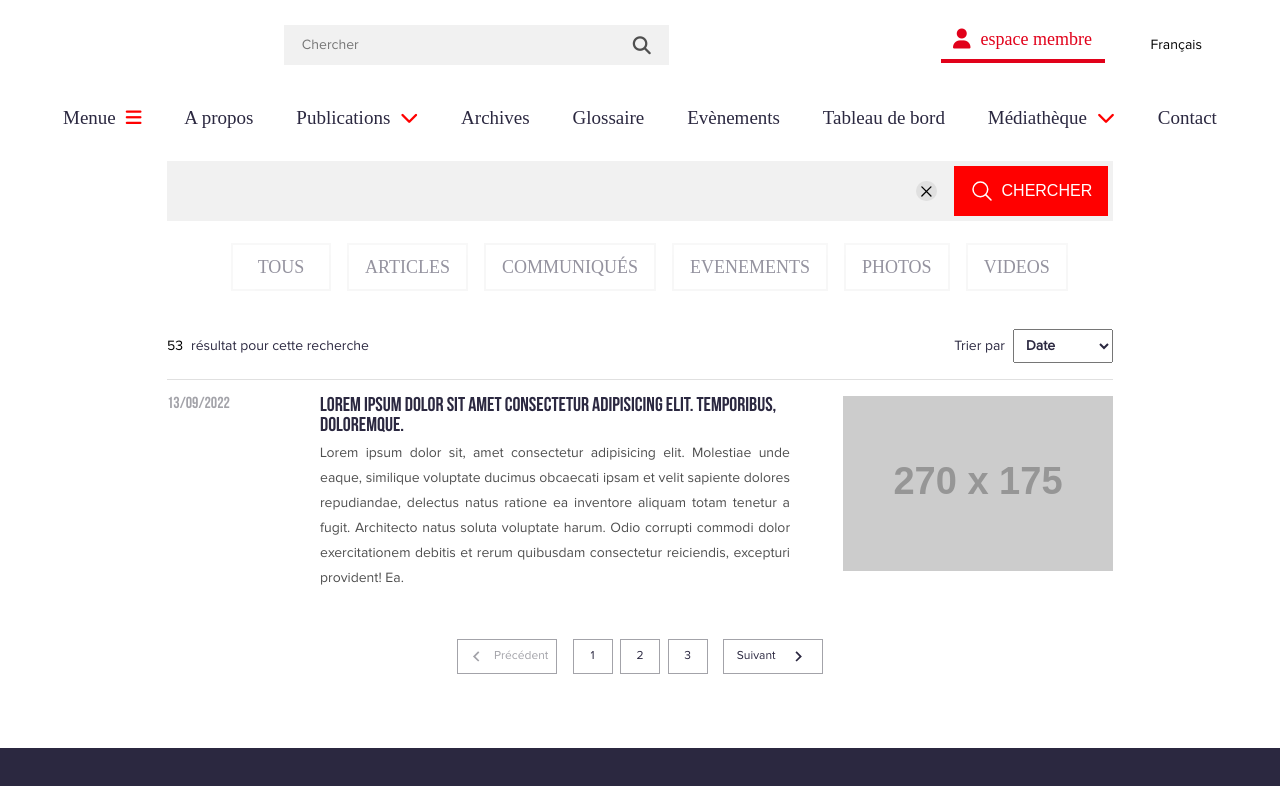
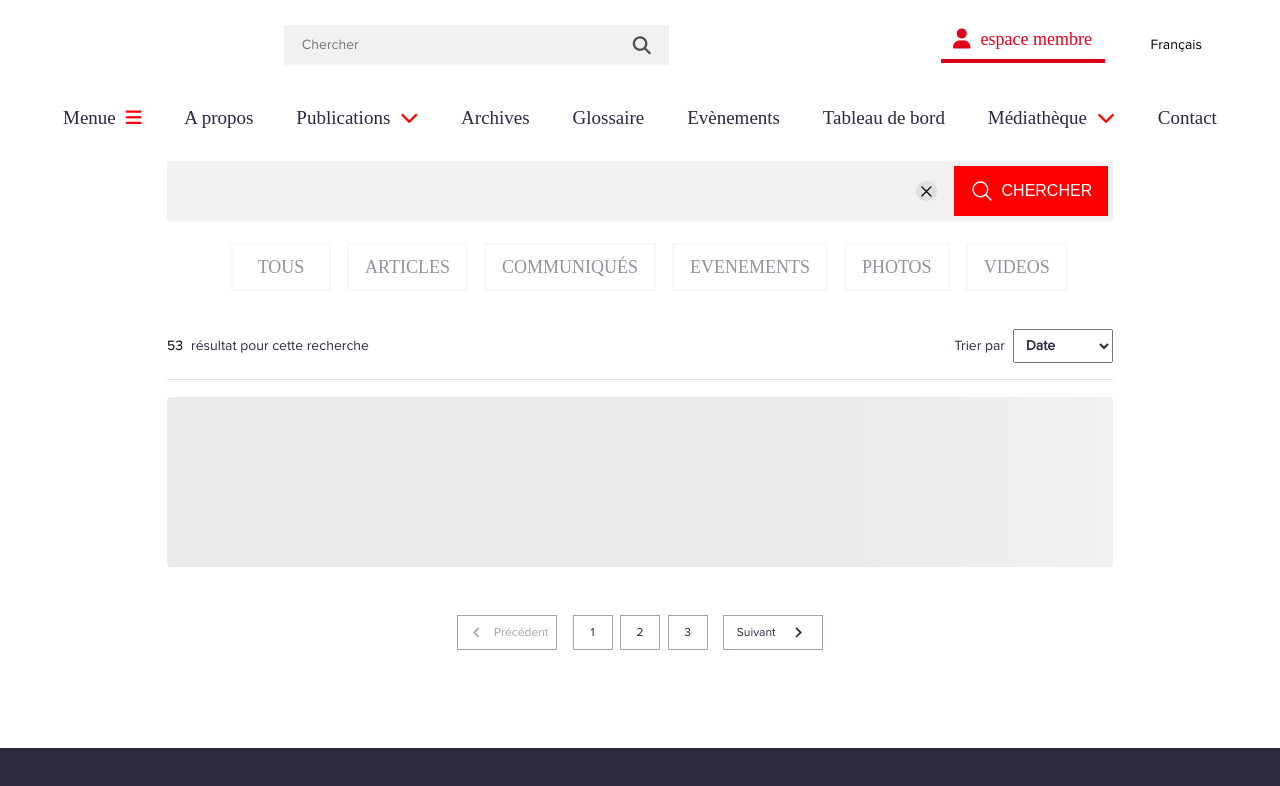
Before and after one commit to tarekguermazi/buildfront0602, a React (Create React App) app: page /search in a window 1280 px wide. Shown: the top 786 px of the page. Built offline with nearby package versions, Linux system fonts and the light colour scheme.

Commit message:
Initial search logic

```diff
--- /dev/null
+++ b/src/modules/Search/SearchService.tsx
@@ -0,0 +1,12 @@
+import authAxios from "src/modules/shared/axios/authAxios";
+import AuthCurrentTenant from "src/modules/auth/authCurrentTenant";
+
+export default class SearchService {
+
+    static async getSearchResultsForPublicationsBasedOnSearchString(SEARCH_STRING) {
+        // const tenantId = AuthCurrentTenant.get();
+        const tenantId = '6368fcb72fdd40001e4da469';
+        const response = await authAxios.get(`/tenant/${tenantId}/publication?filter[description]=${SEARCH_STRING}&limit=1`);
+        return response.data;
+    }
+}
--- a/src/view/Search/Search.tsx
+++ b/src/view/Search/Search.tsx
@@ -1,4 +1,4 @@
-import React from 'react'
+import React, { useState } from 'react'
 // STYLES
 import SearchLayout from './styles/SearchLayout'
 // COMPONENTS
@@ -8,12 +8,18 @@ import SearchResults from './SearchResults'
 // OTHER
 
 export default function Search() {
+
+    // GLOBAL STATE
+    const [isLoading, setIsLoading] = useState(true);
+    const [SRP, setSRP] = useState(null);
+
+
     return (
         <SearchLayout>
             <section className='wideContent'>
-                <SearchHeader />
+                <SearchHeader setIsLoading={setIsLoading} setSRP={setSRP} />
                 <SearchFilter />
-                <SearchResults />
+                <SearchResults isLoading={isLoading} SRP={SRP} />
             </section>
         </SearchLayout>
     )
--- a/src/view/Search/SearchHeader.tsx
+++ b/src/view/Search/SearchHeader.tsx
@@ -1,8 +1,10 @@
 import React, { useState } from 'react'
 import styled from 'styled-components'
+import SearchService from 'src/modules/Search/SearchService';
+// ICONS
 import { IoSearchOutline, IoCloseOutline } from 'react-icons/io5'
 
-export default function SearchHeader() {
+export default function SearchHeader({ setIsLoading, setSRP }) {
 
     // SEARCH_STRING HANDLER
     const [searchString, setSearchString] = useState('');
@@ -15,6 +17,17 @@ export default function SearchHeader() {
         event.preventDefault();
         // DO SOMETHING WITH searchString
         setSearchString('');
+        searchPublications(searchString);
+    }
+
+    // FETCH DATA
+    const searchPublications = SEARCH_STRING => {
+        setIsLoading(true);
+        SearchService.getSearchResultsForPublicationsBasedOnSearchString(SEARCH_STRING)
+            .then(res => {
+                setSRP(res);
+                setIsLoading(false);
+            })
     }
 
 
--- a/src/view/Search/SearchResults.tsx
+++ b/src/view/Search/SearchResults.tsx
@@ -2,10 +2,13 @@ import React from 'react'
 import styled from 'styled-components'
 // COMPONENTS
 import SRPCard from './SRPCard';
+import Skeleton from 'react-loading-skeleton';
+import "react-loading-skeleton/dist/skeleton.css";
+
 // ICONS
 import { MdNavigateBefore, MdOutlineNavigateNext } from 'react-icons/md'
 
-export default function SearchResults() {
+export default function SearchResults({ isLoading, SRP }) {
     return (
         <SRPLayout>
             <SRPHeader>
@@ -24,7 +27,25 @@ export default function SearchResults() {
             </SRPHeader>
 
             <SRPData>
-                <SRPCard />
+                {
+                    isLoading
+                        ?
+                        <section>
+                            <Skeleton height={170} />
+                        </section>
+                        :
+                        <section>
+                            {
+                                (SRP.length >= 1)
+                                    ?
+                                    <section>
+                                        <SRPCard />
+                                    </section>
+                                    :
+                                    <h3>No data found !</h3>
+                            }
+                        </section>
+                }
             </SRPData>
 
             <SRPFooter>
```
